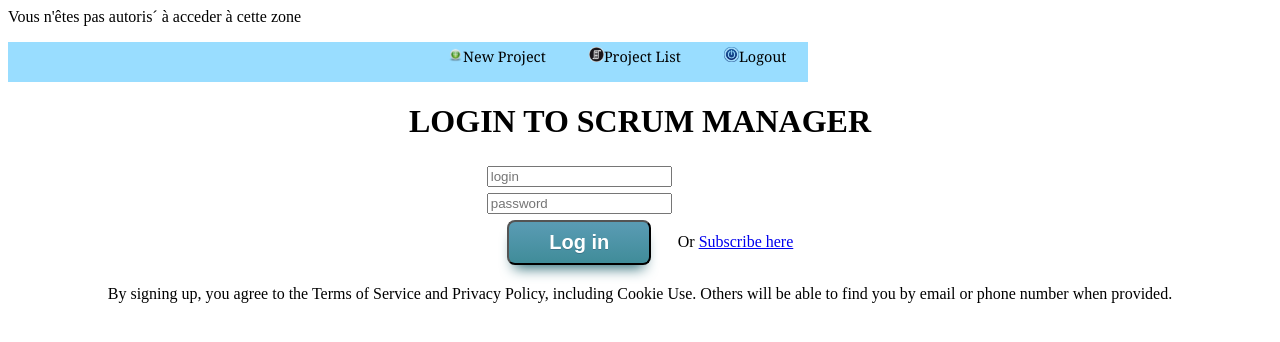
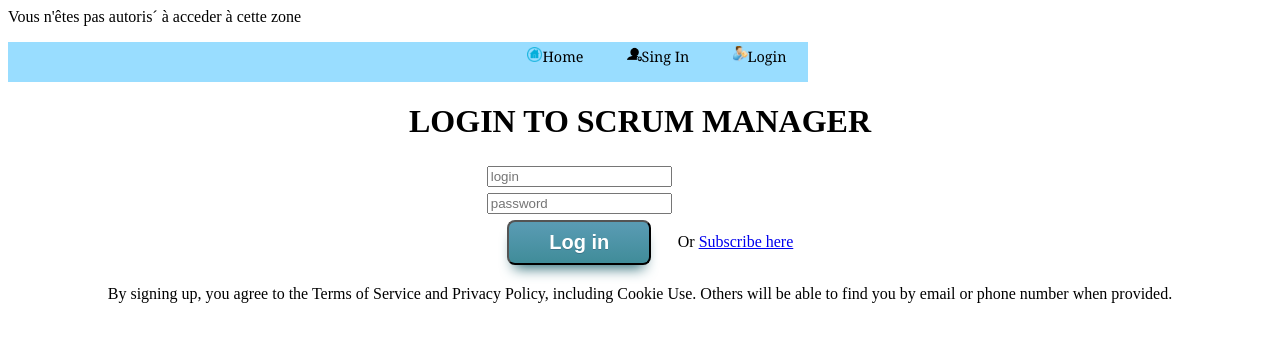
Before and after one commit to Cooya/ScrumManager, a PHP site: page /addContributor.php in a window 1280 px wide. Shown: the top 342 px of the page. Run offline with PHP 8.4, Linux system fonts and the light colour scheme.

Commit message:
Modification of login page

```diff
--- a/src/web/loginPage.php
+++ b/src/web/loginPage.php
@@ -7,14 +7,14 @@
   </head>
 <body>
 
+
 <ul id="horiz_menu">
 
-  <li class="bouton_menu"><a href="Logout.php"><img src="assets/images/logout.png" alt="logout" />Logout</a></li>
+	<li class="bouton_menu"><a href="loginPage.php"><img src="assets/images/login.png" alt="Login" />Login</a></li>
 
-  <li class="bouton_menu"><a href="projectList.php"><img src="assets/images/list.png" alt="projectlist" />Project List</a></li>
+	<li class="bouton_menu"><a href="signinPage.php"><img src="assets/images/register.png" alt="SingIn" />Sing In</a></li>
 
-  <li class="bouton_menu"><a href="newProject.html"><img src="assets/images/newproject.png" alt="newproject" />New Project</a></li>
-
+	<li class="bouton_menu"><a href="index.html"><img src="assets/images/home.png" alt="home" />Home</a></li>
 </ul>
 
 
```
